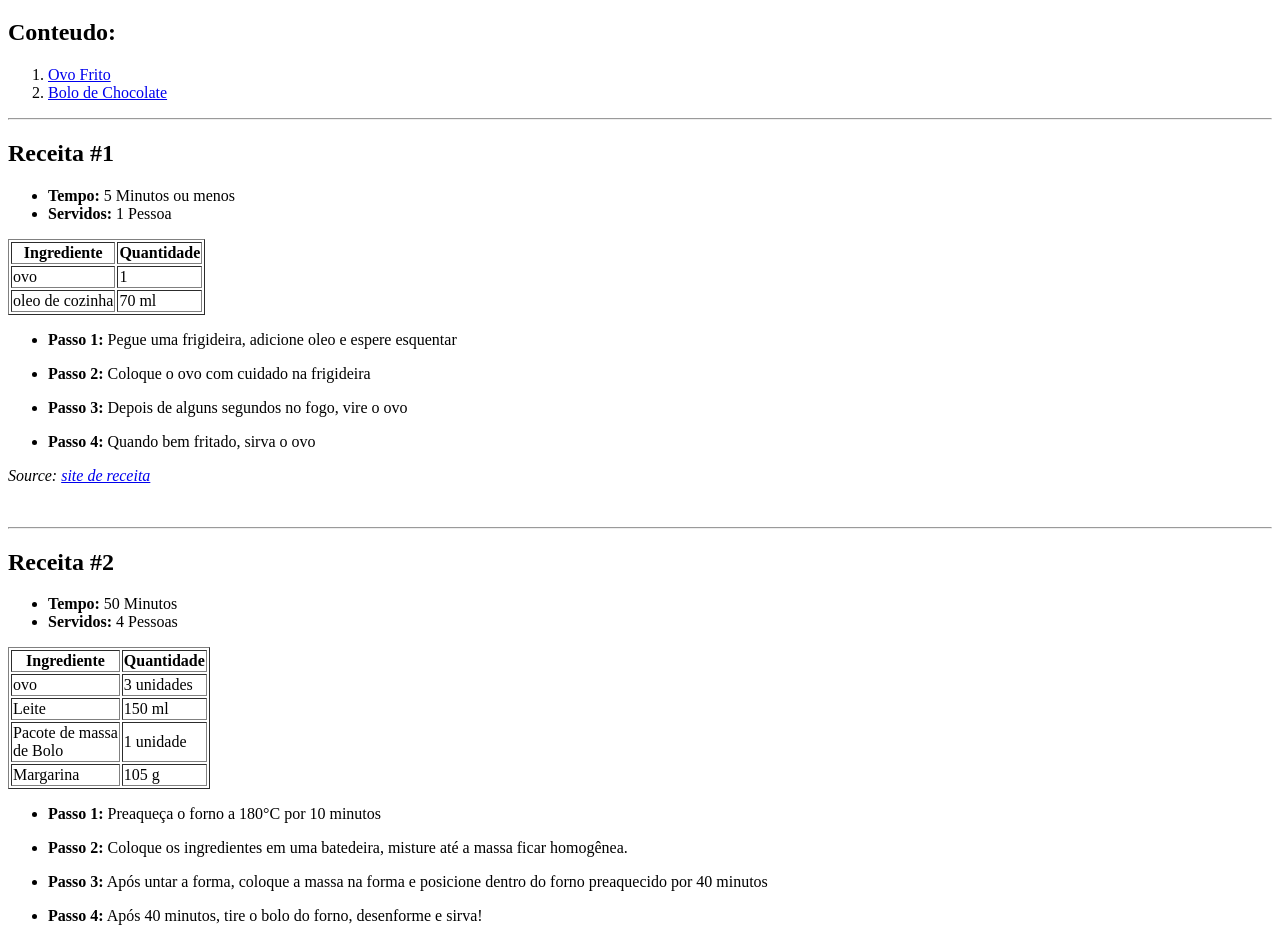
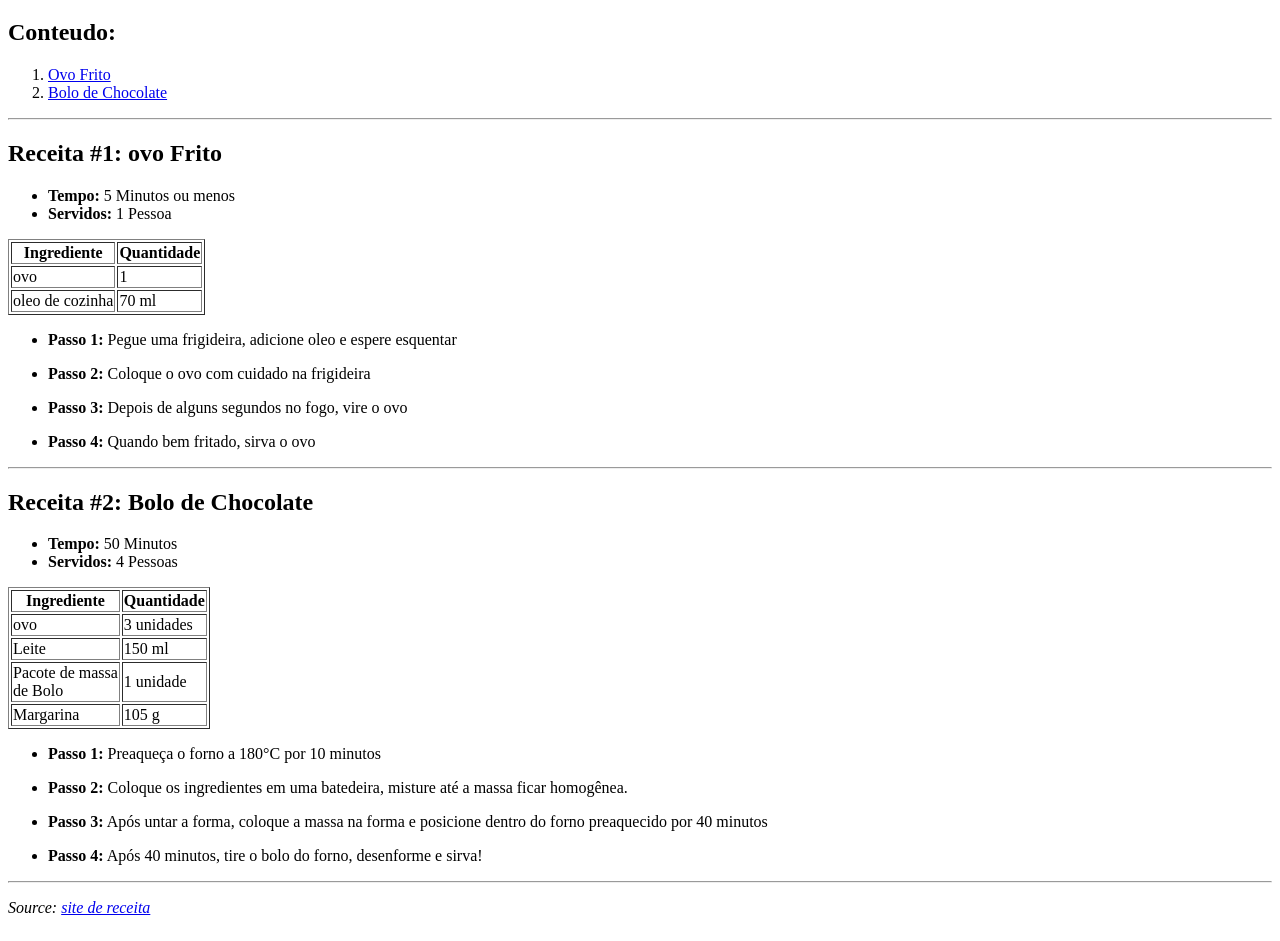
Before and after one commit to Grauber157/DEW, a plain HTML site: page Receitas.html in a window 1280 px wide. Shown: the part 61-1002 px from the top of the page. Drawn offline with Linux system fonts and the light colour scheme.

Commit message:
Tarefa Khan Academy

```diff
--- a/Receitas.html
+++ b/Receitas.html
@@ -14,7 +14,7 @@
             <li><a href="Receita #2">Bolo de Chocolate</a></li>
         </ol>
 <hr>
-        <h2 id="">Receita #1</h2>
+        <h2 id="">Receita #1: ovo Frito</h2>
 
         <ul>
             <li><strong>Tempo:</strong> 5 Minutos ou menos</li>
@@ -41,11 +41,9 @@
              <li><p><strong>Passo 3:</strong> Depois de alguns segundos no fogo, vire o ovo</p></li>
              <li><p><strong>Passo 4:</strong> Quando bem fritado, sirva o ovo</p></li>
         </ul>
-        <p><em>Source: <a href="https://www.tudogostoso.com.br/">site de receita</a></em></p>
-<br>
+
 <hr>
-
-        <h2>Receita #2</h2>
+        <h2>Receita #2: Bolo de Chocolate</h2>
         <ul>
             <li><strong>Tempo:</strong> 50 Minutos</li>
             <li><strong>Servidos:</strong> 4 Pessoas</li>
@@ -78,5 +76,7 @@
             <li><p><strong>Passo 3:</strong> Após untar a forma, coloque a massa na forma e posicione dentro do forno preaquecido por 40 minutos</p></li>
             <li><p><strong>Passo 4:</strong> Após 40 minutos, tire o bolo do forno, desenforme e sirva!</p></li>
         </ul>
+<hr>
+        <p><em>Source: <a href="https://www.tudogostoso.com.br/">site de receita</a></em></p>
     </body>
 </html>
```
